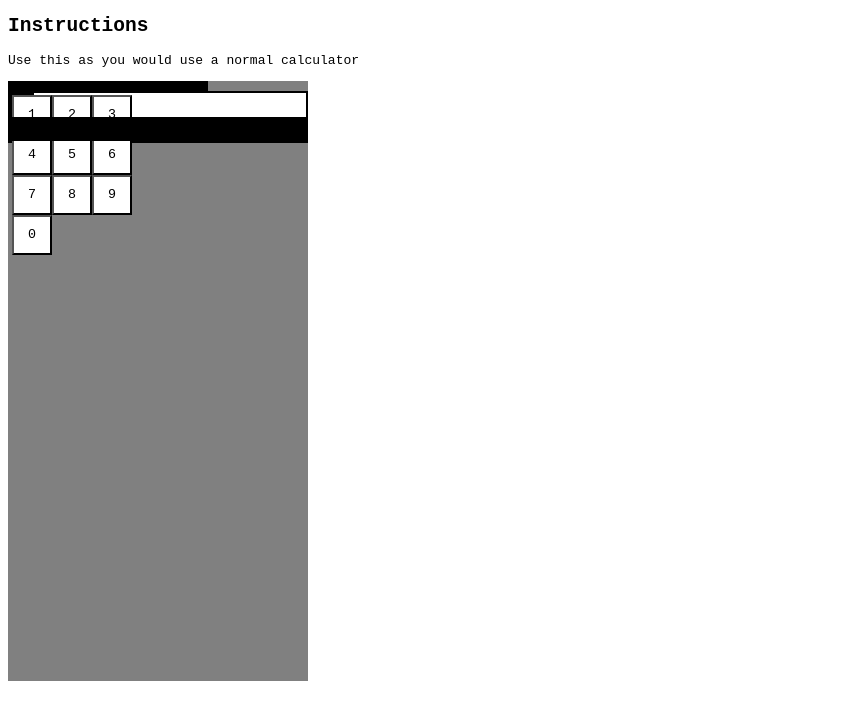
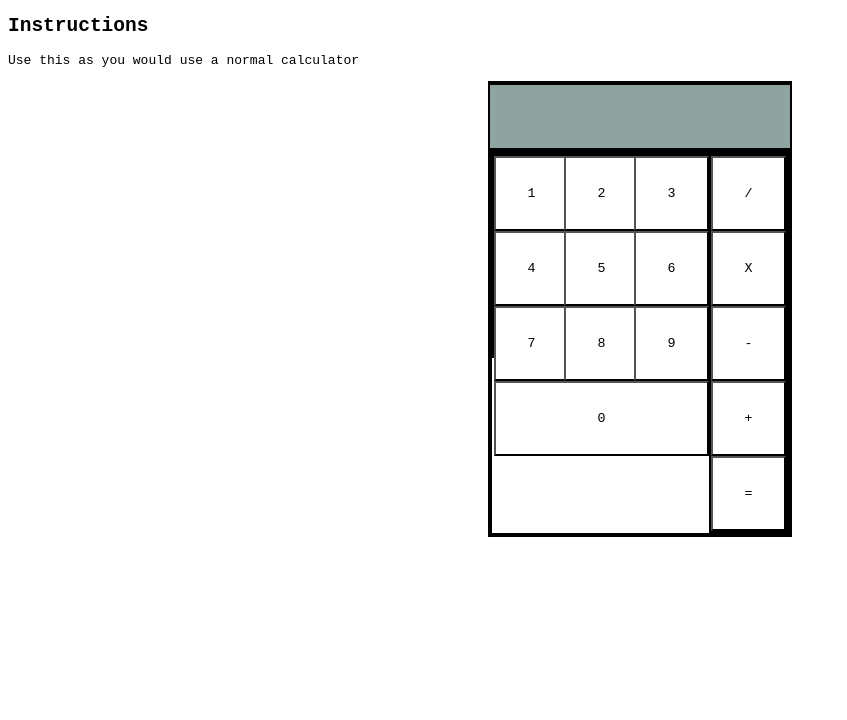
Before and after one commit to nic116seitz/calculator, a plain HTML site: page index.html in a window 1280 px wide. Shown: the part 50-770 px from the top of the page, without its empty margins (0-847 px from the left). Drawn offline with Linux system fonts and the light colour scheme.

Commit message:
Styling Changed the styling for the buttons and other things calc related

```diff
--- a/index.html
+++ b/index.html
@@ -11,7 +11,7 @@
       <h2>Instructions</h2>
        <p>Use this as you would use a normal calculator</p>
 
-    <div id="calBorder" class="calculator">
+    <div id="calBorder" class="cal">
       <div id="calViewPort" class="cal"></div>
       <div id="calButtons" class="cal">
         <div id="calNums" class="cal">
@@ -37,12 +37,13 @@
           </button>
         </div>
 
-        <div id="operators" class="cal"></div>
-          <div id="division" class="cal"></div>
-          <div id="multiplication" class="cal"></div>
-          <div id="subtraction" class="cal"></div>
-          <div id="additon" class="cal"></div>
-          <div id="equals" class="cal"></div>
+        <div id="operators" class="cal">
+          <button id="division" class="oper" type="button">/</button>
+          <button id="multiplication" class="oper" type="button">X</button>
+          <button id="subtraction" class="oper" type="button">-</button>
+          <button id="additon" class="oper" type="button">+</button>
+          <button id="equals" class="oper" type="button">=</button>
+        </div>
       </div>
     </div>
 
--- a/style.css
+++ b/style.css
@@ -10,31 +10,44 @@
 
 .cal {
   border: 2px solid black;
-  font-size: 24px;
+  border-top-width: 4px;
+  font-size: 30px;
   flex-direction: column;
+  justify-self: center;
 }
 
-.num {
-  height: 40px;
-  width: 40px;
+
+.num, .oper {
+  height: 75px;
+  width: 75px;
+}
+
+#calButtons {
+  flex-direction: row;
 }
 
 #calNums {
   display: grid;
-  grid-template-columns: auto auto auto;
-  height: 20px;
-  width: 20px;
+  grid: 200px / 70px 70px 70px;
+  grid-template-rows: auto auto auto;
+  width: 260px;
+  height: 200px;
 }
 
 #calBorder {
   background-color: grey;
   width: 300px;
-  height: 600px;
+  height: 450px;
 }
 
 #calViewPort {
-  background-color: black;
-  width: 200px;
-  height: 10px;
+  justify-self: center;
+  background-color: #8FA3A1;
+  width: 350;
+  height: 70px;
   border: transparent;
 }
+
+#zero {
+  width: 215px;
+}
```
